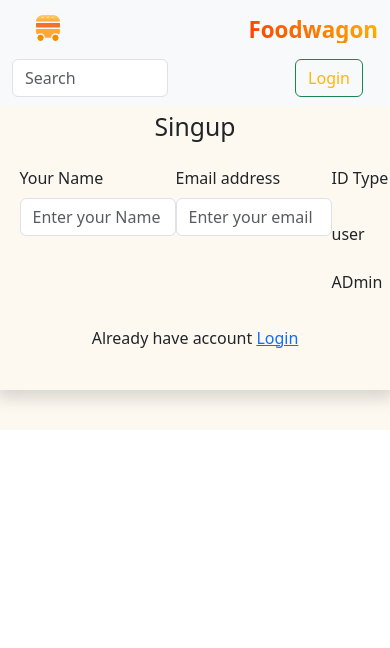
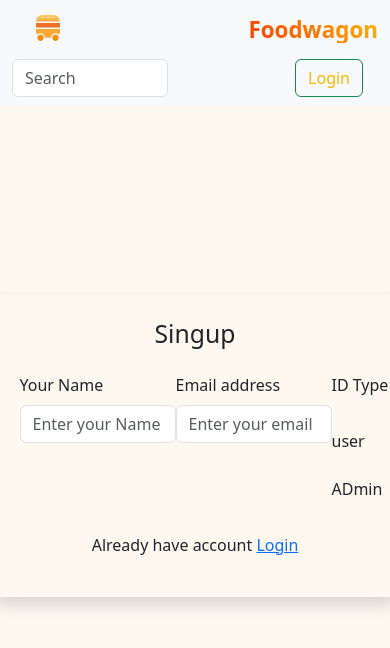
Before and after one commit to virat65/LastFoodwagon, a React (Vite) app in the folder frontend/: page /sign in a window 390 px wide. Shown: the top 648 px of the page. Built offline with nearby package versions, Linux system fonts and the light colour scheme.

Commit message:
responsive login and signup

```diff
--- a/frontend/src/components/Home/Signup/Signup.jsx
+++ b/frontend/src/components/Home/Signup/Signup.jsx
@@ -64,10 +64,10 @@ const Singup = () => {
     }
   };
   return (
-  <div className="container">
+  <div className="container container-fluid d-flex justify-content-center align-items-center min-vh-100">
       <div className="row w-100">
         <div className="col-12 col-sm-10 col-md-6 col-lg-4 mx-auto">
-      <div className="login-container container mt-5 d-flex justify-content-center align-items-center">
+      <div className="login-container container mt-5 d-flex justify-content-center align-items-center  col-12 col-sm-10 col-md-6 col-lg-4 mx-auto">
         <div className="login-card p-4 shadow">
           <h2 className="text-center mb-4">Singup</h2>
           <form onSubmit={handleSubmit}>
--- a/frontend/src/components/login/login.jsx
+++ b/frontend/src/components/login/login.jsx
@@ -38,7 +38,7 @@ const Login = () => {
     }
   };
   return (
-    <div className="container">
+    <div className="container-fluid d-flex justify-content-center align-items-center min-vh-100">
       <div className="row w-100">
         <div className="col-12 col-sm-10 col-md-6 col-lg-4 mx-auto">
           <div className="login-container  container mt-5 d-flex justify-content-center align-items-center ">
```
